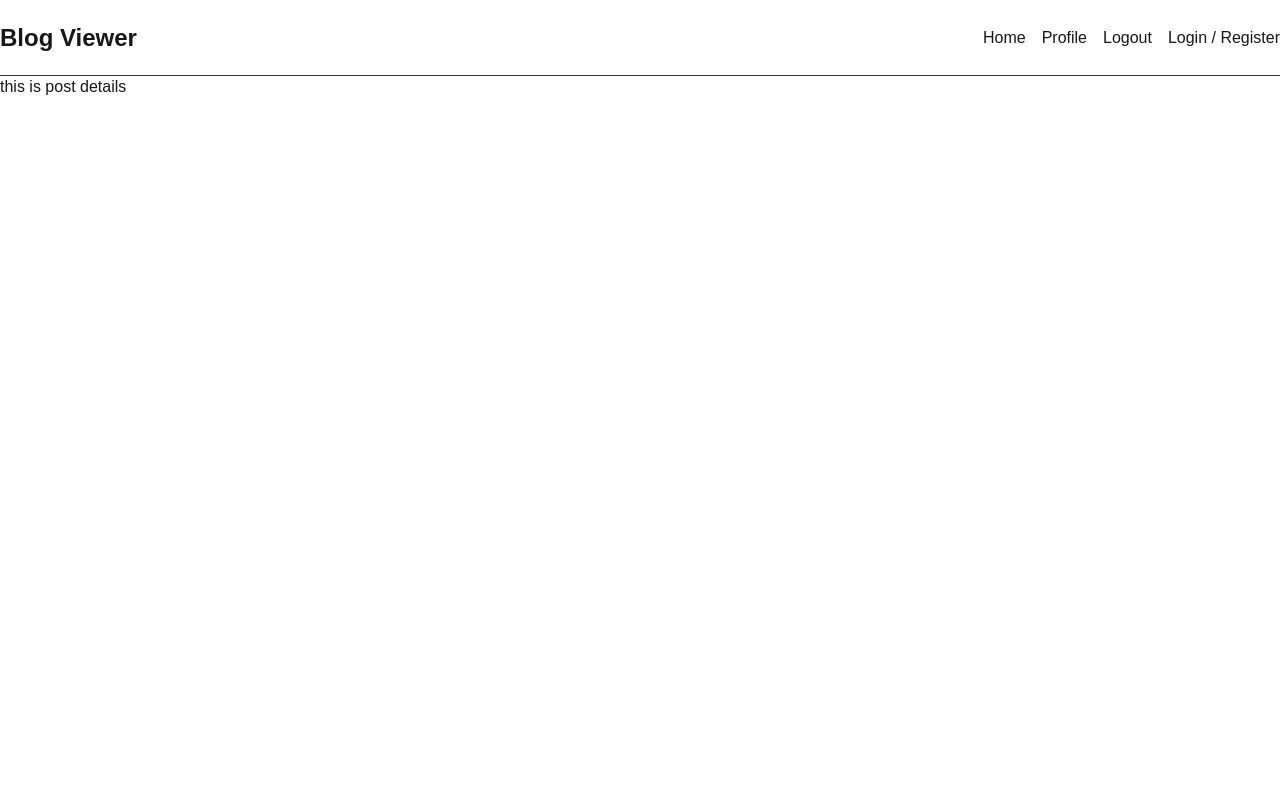
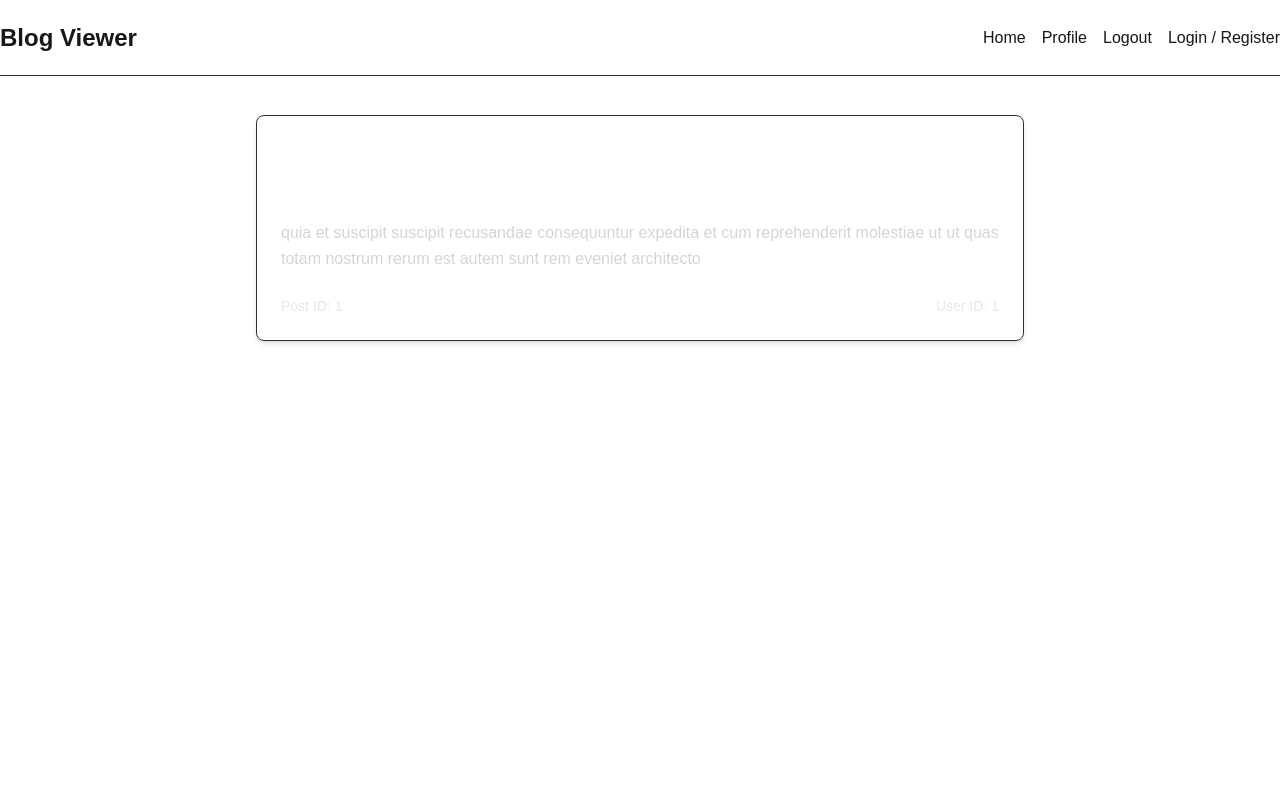
Before and after one commit to sharifuzzaman16/blog-viewer, a Next.js app: page /posts/1 in a window 1280 px wide. Shown: the top 800 px of the page. Built offline with nearby package versions, Linux system fonts and the light colour scheme.

Commit message:
designed the post details page with fake data

```diff
--- a/src/app/posts/[id]/page.jsx
+++ b/src/app/posts/[id]/page.jsx
@@ -1,9 +1,26 @@
 import React from 'react';
 
-const DetailsPage = () => {
+const DetailsPage = async ({ params }) => {
+
+    const { id } = await params;
+    // Sample post data
+    const post = {
+        userId: 1,
+        id: 1,
+        title: "sunt aut facere repellat provident occaecati excepturi optio reprehenderit",
+        body: "quia et suscipit\nsuscipit recusandae consequuntur expedita et cum\nreprehenderit molestiae ut ut quas totam\nnostrum rerum est autem sunt rem eveniet architecto",
+    };
+
     return (
-        <div>
-            this is post details
+        <div className="flex justify-center items-center py-10 px-4">
+            <div className="max-w-3xl w-full border border-[#333] shadow-md rounded-lg p-6">
+                <h1 className="text-2xl font-bold text-white mb-4">{post.title}</h1>
+                <p className="text-gray-300 leading-relaxed mb-6">{post.body}</p>
+                <div className="flex justify-between items-center text-gray-200">
+                    <span className="text-sm">Post ID: {post.id}</span>
+                    <span className="text-sm">User ID: {post.userId}</span>
+                </div>
+            </div>
         </div>
     );
 };
```
